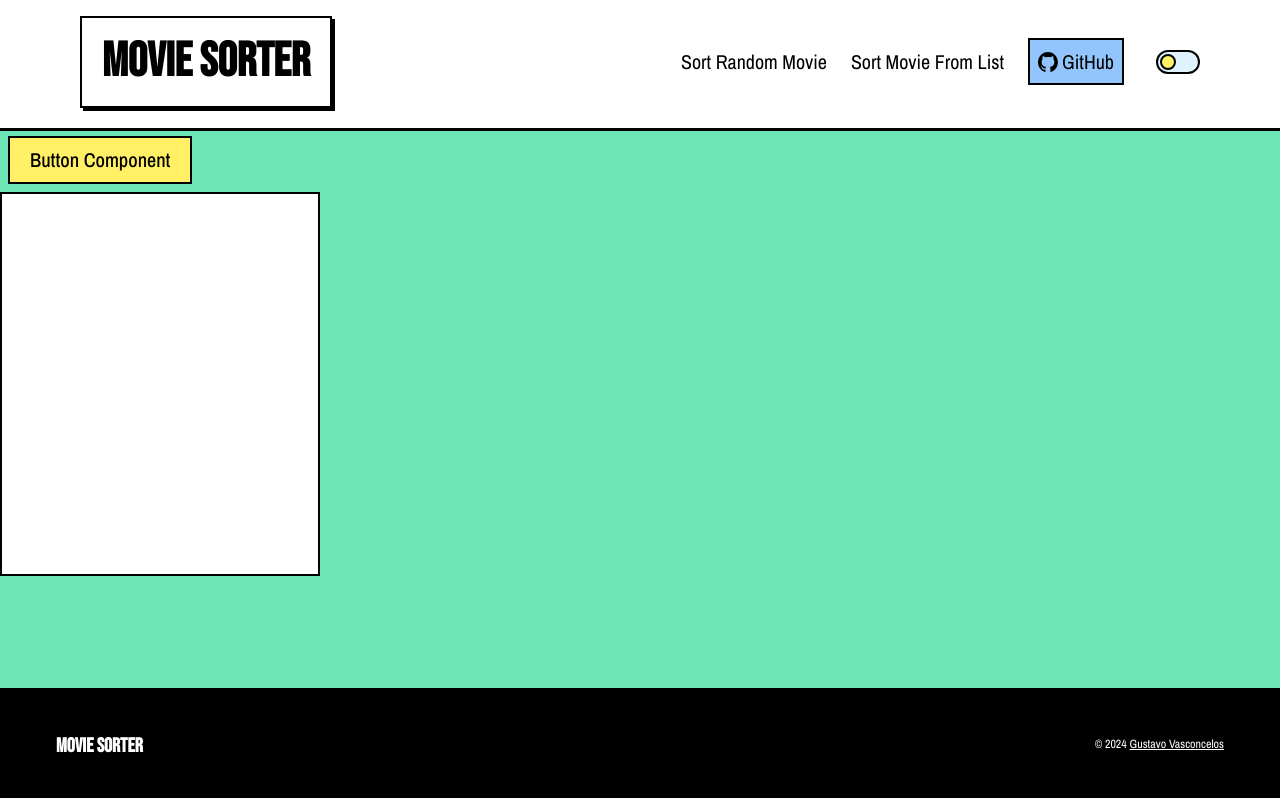
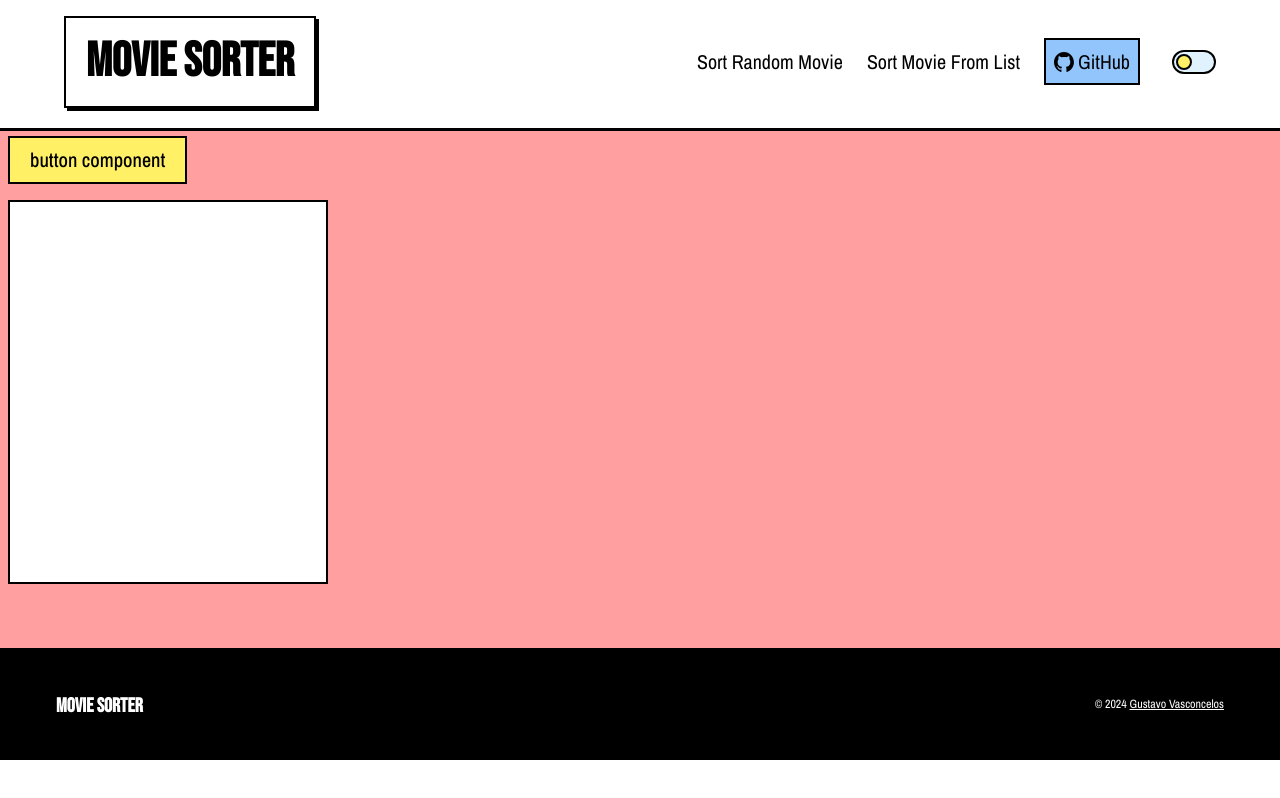
Before and after one commit to gusvsconcelos/movie-roulette, a React (Vite) app: page / in a window 1280 px wide. Built offline with nearby package versions, Linux system fonts and the light colour scheme.

Commit message:
fix: footer covering content

```diff
--- a/index.html
+++ b/index.html
@@ -7,7 +7,7 @@
     <title>Movie Sorter</title>
   </head>
   <body>
-    <div id="root" class="w-screen h-screen bg-emerald-300"></div>
+    <div id="root"></div>
     <script type="module" src="/src/main.tsx"></script>
   </body>
 </html>
--- a/src/App.tsx
+++ b/src/App.tsx
@@ -3,13 +3,11 @@ import Footer from './components/layout/Footer';
 import Button from './components/ui/Button';
 import Card from './components/ui/Card';
 
-// TODO: fix footer covering content
-
 export default function App() {
   return (
     <div>
       <Header />
-      <Button text='Button Component' />
+      <Button text='button component' />
       <Card />
       <Footer />
     </div>
--- a/src/components/layout/Footer.tsx
+++ b/src/components/layout/Footer.tsx
@@ -2,7 +2,7 @@ import Title from '../ui/Title';
 
 export default function Footer() {
   return (
-    <footer className='flex justify-center items-center absolute bottom-0 w-screen p-14 bg-black'>
+    <footer className='flex justify-center items-center w-screen mt-16 p-14 bg-black'>
       <Title styles='absolute left-14 mt-2 text-white text-xl' />
       <p className='absolute right-14 text-xs font-ui text-white'>
         &copy; {new Date().getFullYear()}{' '}
--- a/src/components/layout/Header.tsx
+++ b/src/components/layout/Header.tsx
@@ -1,11 +1,11 @@
 import Title from '../ui/Title';
+import Nav from '../ui/Nav';
 import ToggleSwitch from '../ui/ToggleSwitch';
-import Nav from '../ui/Nav';
 
 export default function Header() {
   return (
     <header className='flex justify-center items-center p-16 bg-white shadow-header'>
-      <Title styles='absolute left-20 text-5xl text-black bg-white p-5 border-2 border-black drop-shadow-brute' />
+      <Title styles='absolute left-16 text-5xl text-black bg-white p-5 border-2 border-black drop-shadow-brute' />
       <Nav />
       <ToggleSwitch />
     </header>
--- a/src/components/ui/Card.tsx
+++ b/src/components/ui/Card.tsx
@@ -1,3 +1,3 @@
 export default function Card() {
-  return <div className='w-80 h-96 bg-white border-black border-2'></div>;
+  return <div className='m-2 w-80 h-96 bg-white border-black border-2'></div>;
 }
--- a/src/components/ui/Nav.tsx
+++ b/src/components/ui/Nav.tsx
@@ -1,6 +1,6 @@
 export default function Nav() {
   return (
-    <nav className='absolute right-36 mb-1 font-ui text-xl'>
+    <nav className='absolute right-32 mb-1 font-ui text-xl'>
       <a className='mx-3 hover:underline' href='#'>
         Sort Random Movie
       </a>
--- a/src/components/ui/ToggleSwitch.tsx
+++ b/src/components/ui/ToggleSwitch.tsx
@@ -1,6 +1,6 @@
 export default function ToggleSwitch() {
   return (
-    <label className='absolute right-20 inline-flex items-center mb-1 cursor-pointer'>
+    <label className='absolute right-16 inline-flex items-center mb-1 cursor-pointer'>
       <input type='checkbox' value='' className='sr-only peer' />
       <div className="w-11 h-6 rounded-full border-2 border-black bg-sky-100  peer-checked:bg-sky-950 after:content-[''] after:absolute after:top-[4px] after:left-[4px] after:w-4 after:h-4 after:bg-yellow-300 peer-checked:after:bg-slate-300 after:rounded-full after:border-2 after:border-black after:transition-all peer-checked:after:translate-x-5 "></div>
       <span className='invisible absolute z-10 w-24 top-full left-0 ml-[-60%] mt-2 py-1 bg-black text-white text-center font-ui peer-hover:visible'>
--- a/src/styles/index.css
+++ b/src/styles/index.css
@@ -7,3 +7,7 @@
 @tailwind base;
 @tailwind components;
 @tailwind utilities;
+
+#root {
+  background-color: #ff9f9f;
+}
```
